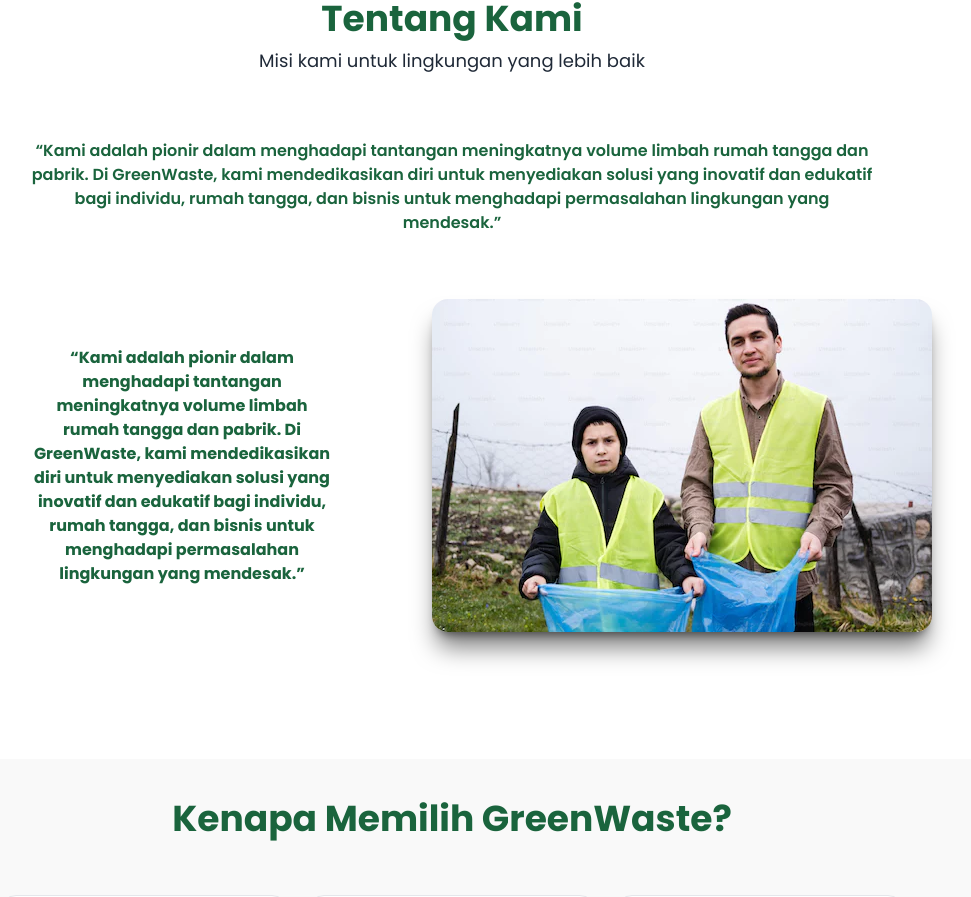
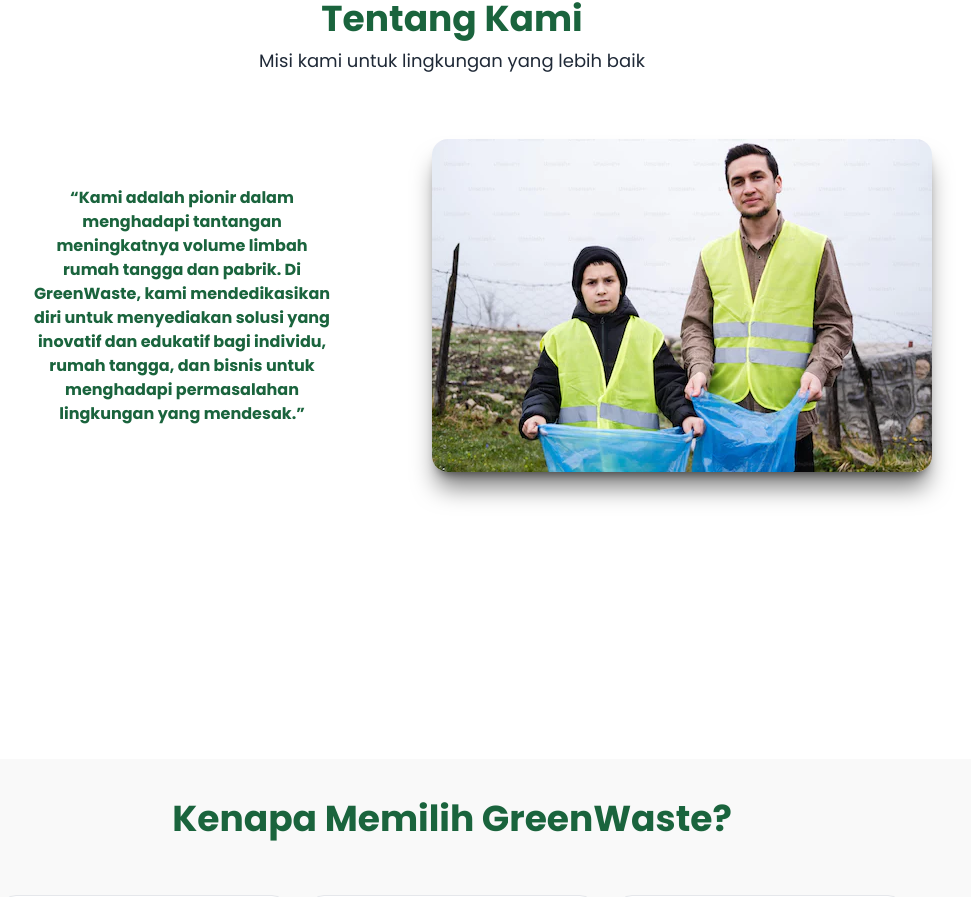
Before and after one commit to FS-16/greenwaste-react, a React (Vite) app: page / in a window 1280 px wide. Shown: the part 927-1824 px from the top of the page, without its empty margins (188-1159 px from the left). Built offline with nearby package versions, Linux system fonts and the light colour scheme.

Commit message:
fix(home): fix double content

```diff
--- a/src/pages/Home.jsx
+++ b/src/pages/Home.jsx
@@ -27,13 +27,6 @@ function Home() {
         <div className='text-center'>
           <h1 className='text-4xl font-bold text-green-dark'>Tentang Kami</h1>
           <p className='text-lg mt-2'>Misi kami untuk lingkungan yang lebih baik</p>
-        </div>
-        <div className='flex gap-x-10 mt-16 w-3/4 justify-center mx-auto'>
-          <p className='font-semibold text-green-dark text-center my-auto px-14'>
-            “Kami adalah pionir dalam menghadapi tantangan meningkatnya volume limbah rumah tangga dan pabrik. Di
-            GreenWaste, kami mendedikasikan diri untuk menyediakan solusi yang inovatif dan edukatif bagi individu,
-            rumah tangga, dan bisnis untuk menghadapi permasalahan lingkungan yang mendesak.”
-          </p>
         </div>
         <div className="flex gap-x-10 mt-16 w-3/4 justify-center mx-auto">
           <p className="font-bold text-green-dark text-center my-auto px-14">
```
